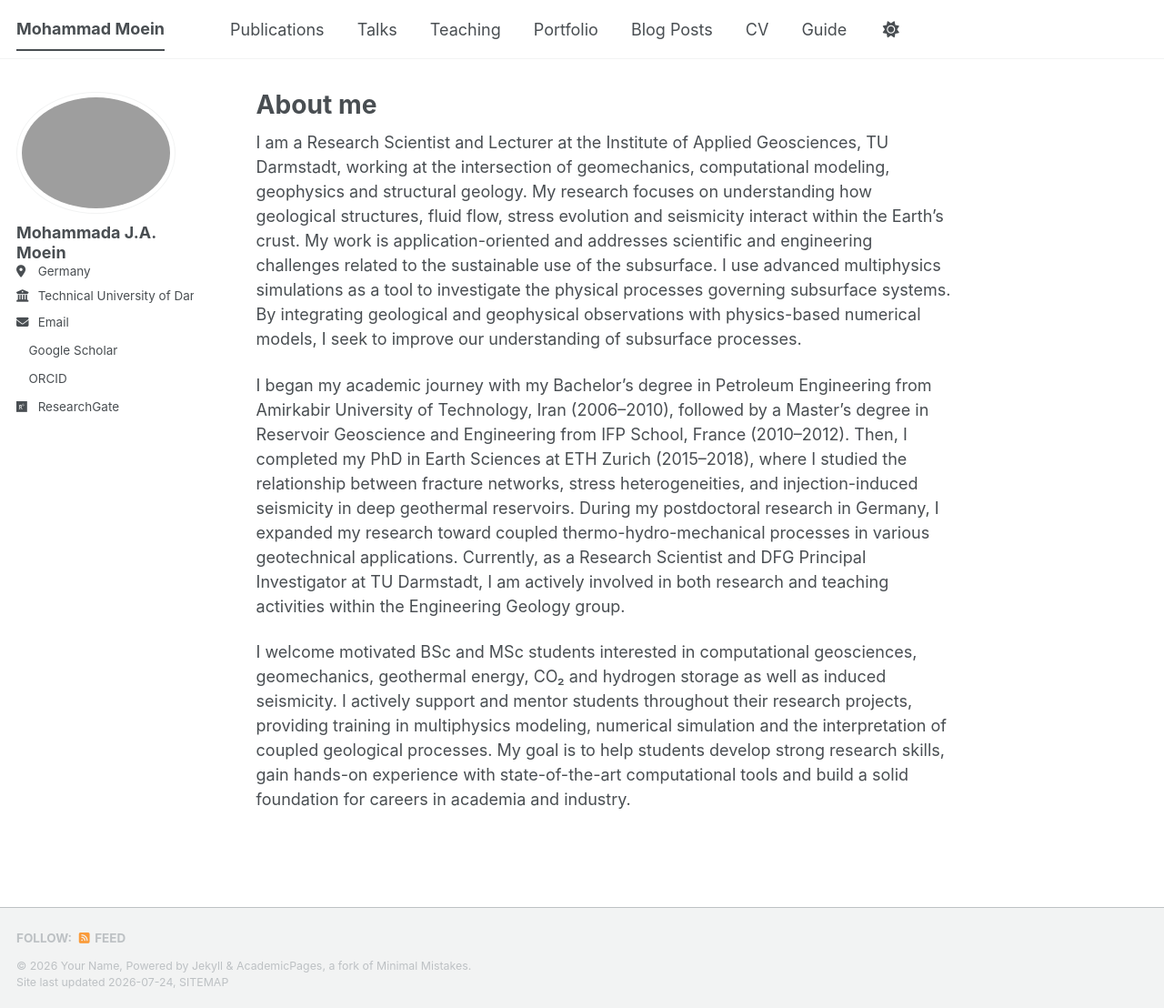
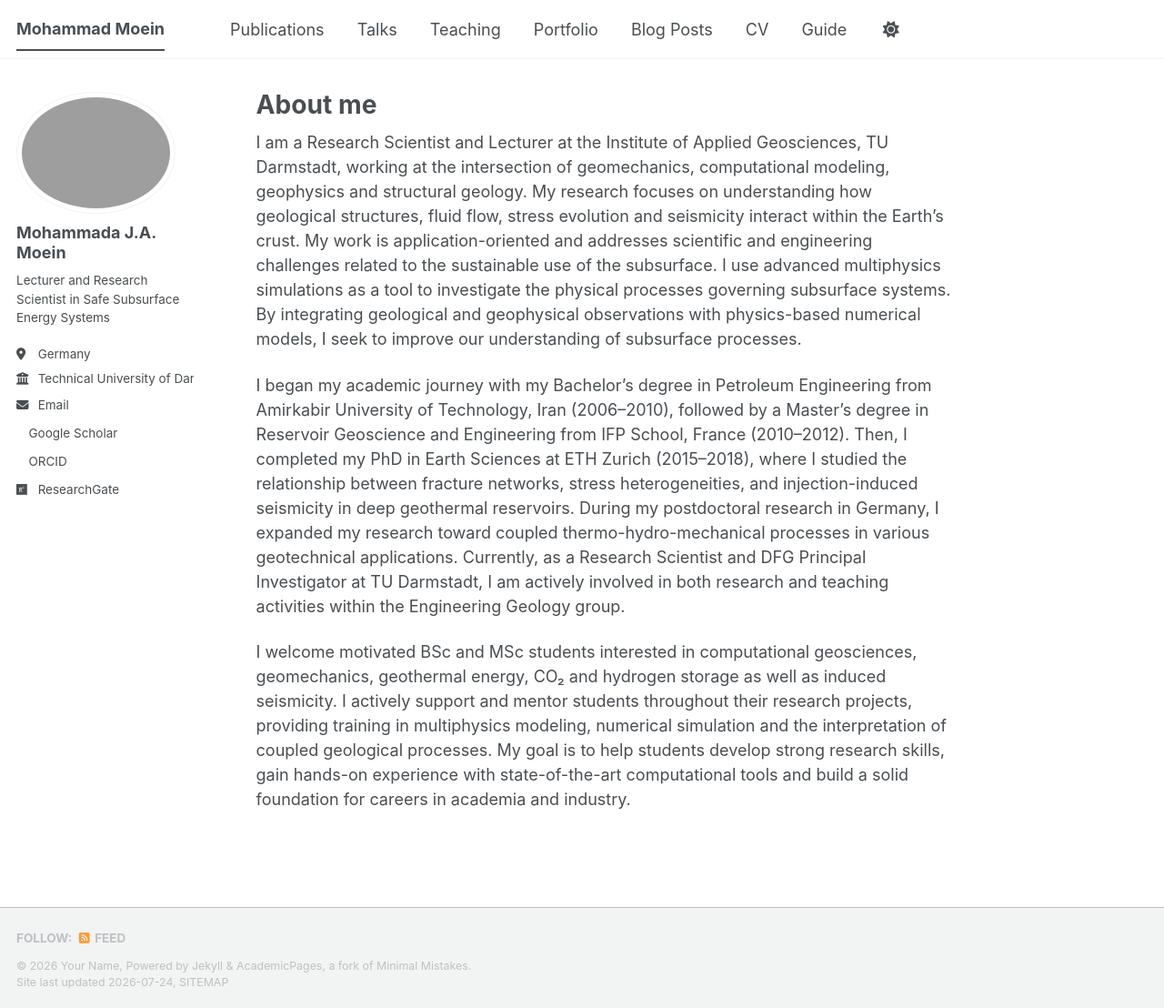
Before and after one commit to mjamoein/mjamoein.github.io, a Jekyll site: the page built from _pages/about.md, in a window 1280 px wide and 1108 px high. Shown: the whole window at 91% size. Built offline with Jekyll 4.4.1, drawn with Linux system fonts in a browser that asks for light colours; a style sheet for code colours, icons or effects is not loaded.

Commit message:
Update _config.yml

```diff
--- a/_config.yml
+++ b/_config.yml
@@ -25,7 +25,7 @@ author:
   avatar           : "Mohammad.png"
   name             : "Mohammada J.A. Moein"
   pronouns         : # example: "she/her"
-#   bio              : "Short biography for the left-hand sidebar"
+  bio              : "Lecturer and Research Scientist in Safe Subsurface Energy Systems"
   location         : "Germany"
   employer         : "Technical University of Darmstadt"
   uri              : # URL
```
